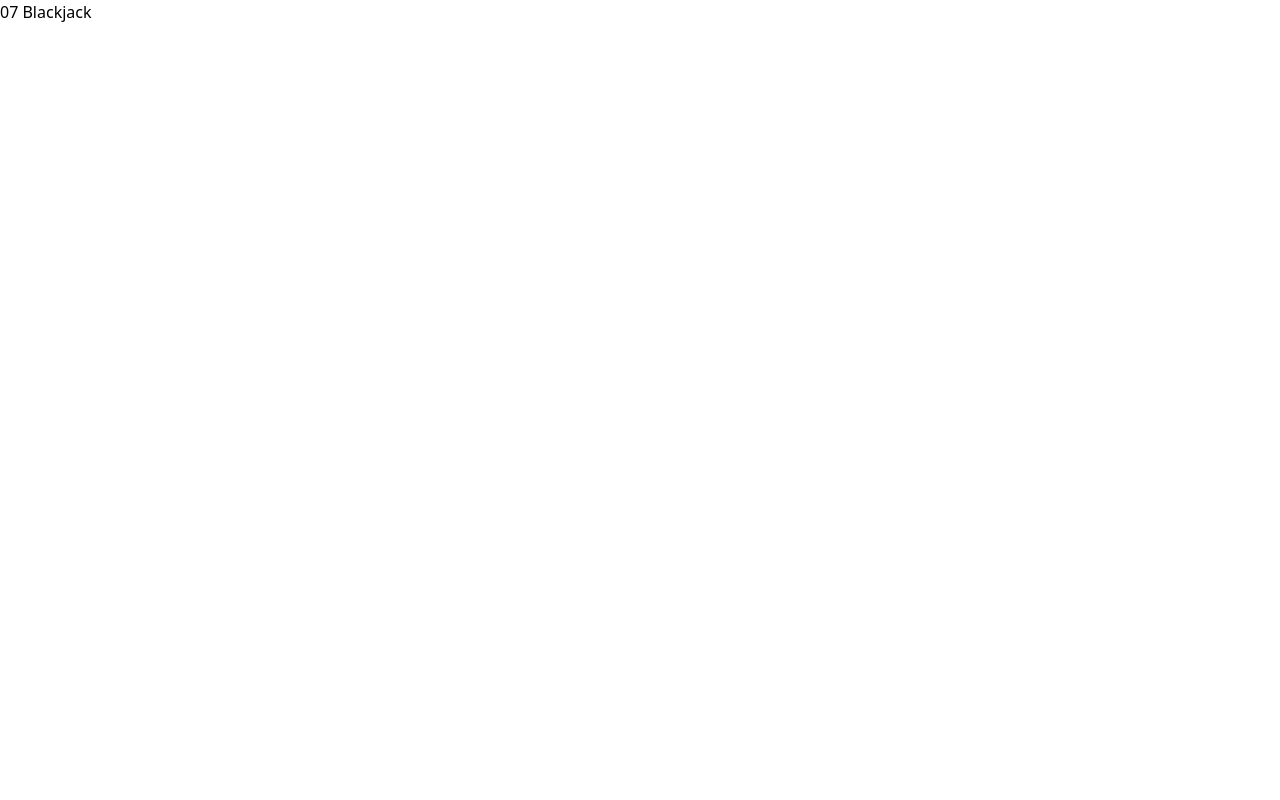
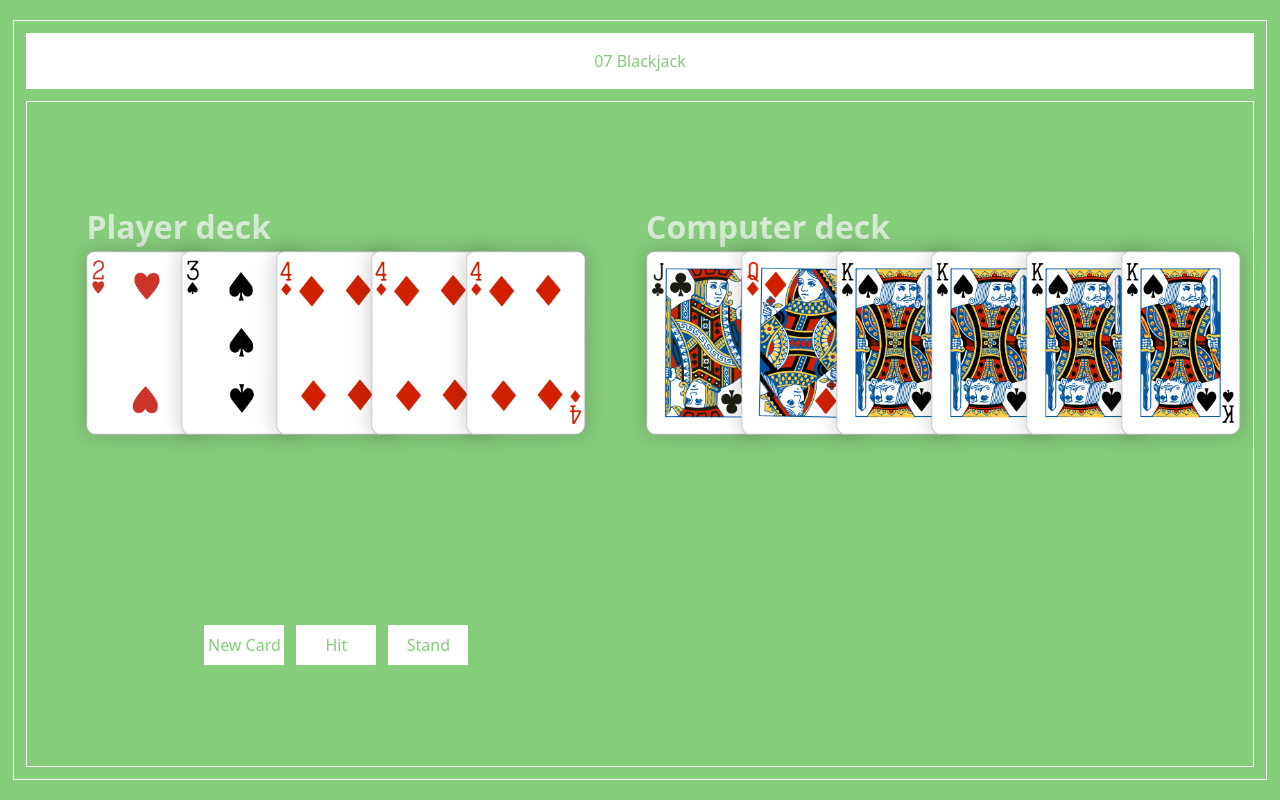
Before and after one commit to SrCarlosAlonso/learning-javascript-projects, a plain HTML site: page 07-blackjack/index.html in a window 1280 px wide. Drawn offline with nearby package versions, Linux system fonts and the light colour scheme.

Commit message:
Define bascis styles.

```diff
--- a/07-blackjack/assets/css/style.css
+++ b/07-blackjack/assets/css/style.css
@@ -0,0 +1,91 @@
+html,
+body {
+  height: 100%;
+  display: grid;
+  place-items: center; /* Centra horizontal y verticalmente */
+  margin: 0;
+}
+body {
+  width: 98%;
+  height: 95vh;
+  background-color: #85cc7b;
+  color: #fff;
+  border: 1px solid #fff;
+  padding: 12px;
+}
+.wrapper {
+  width: 100%;
+  height: 100%;
+  display: flex;
+  flex-direction: column;
+  justify-content: top;
+  align-items: top;
+  gap: 12px;
+}
+header {
+  width: 100%;
+  height: auto;
+  padding: 16px;
+  text-align: center;
+  background-color: #fff;
+  color: #85cc7b;
+}
+main {
+  border: 1px solid #fff;
+  padding: 12px;
+  flex-grow: 1;
+
+  &.container {
+    display: grid;
+    grid-template-columns: repeat(2, 1fr);
+    gap: 12px;
+    justify-items: center;
+    align-items: center;
+
+    h2{
+        font-size: 2rem;
+        font-weight: 900;
+        color: #e4efe2d6;
+    }
+
+    .button-game {
+      gap: 12px;
+      display: flex;
+
+      button {
+        width: 80px;
+        height: 40px;
+        border: 1px solid #fff;
+        background-color: #fff;
+        color: #85cc7b;
+        font-size: 16px;
+        cursor: pointer;
+        transition: all 0.2s;
+        &:hover {
+          background-color: #85cc7b;
+          color: #fff;
+          border: 1px solid #fff;
+        }
+      } /* use 100%  all columnas of grid */
+    }
+  }
+}
+
+.player-cards {
+  display: flex;
+  flex-wrap: wrap;
+  margin-left: 25px;
+}
+.card {
+  width: 120px;
+  height: auto;
+  margin-left: -25px;
+  transition: margin 350ms, filter 350ms;
+  transition-delay: 200ms;
+  filter: drop-shadow(0 0 10px #31313146);
+  &:hover {
+    margin-top: 8px;
+    margin-bottom: -8px;
+    filter: drop-shadow(0 0 10px #31313163);
+  }
+}
--- a/07-blackjack/index.html
+++ b/07-blackjack/index.html
@@ -11,12 +11,43 @@
 </head>
 
 <body>
-    <header>
-        <h1>07 Blackjack</h1>
-    </header>
+    <div class="wrapper">
 
-    <main class="container">
-    </main>
+        <header>
+            <h1>07 Blackjack</h1>
+        </header>
+
+        <main class="container">
+            <div class="deck-container">
+                <h2>Player deck</h2>
+                <div id="player-deck" class="player-cards">
+                    <img class="card" src="/assets/cartas/2H.png" alt="10D">
+                    <img class="card" src="/assets/cartas/3S.png" alt="10D">
+                    <img class="card" src="/assets/cartas/4D.png" alt="10D">
+                    <img class="card" src="/assets/cartas/4D.png" alt="10D">
+                    <img class="card" src="/assets/cartas/4D.png" alt="10D">
+                </div>
+            </div>
+
+            <div class="deck-container">
+                <h2>Computer deck</h2>
+                <div id="player-deck" class="player-cards">
+                    <img class="card" src="/assets/cartas/JC.png" alt="10D">
+                    <img class="card" src="/assets/cartas/QD.png" alt="10D">
+                    <img class="card" src="/assets/cartas/KS.png" alt="10D">
+                    <img class="card" src="/assets/cartas/KS.png" alt="10D">
+                    <img class="card" src="/assets/cartas/KS.png" alt="10D">
+                    <img class="card" src="/assets/cartas/KS.png" alt="10D">
+                </div>
+            </div>
+
+            <nav class="button-game">
+                <button>New Card</button>
+                <button>Hit</button>
+                <button>Stand</button>
+            </nav>
+        </main>
+    </div>
 
 </body>
 
```
